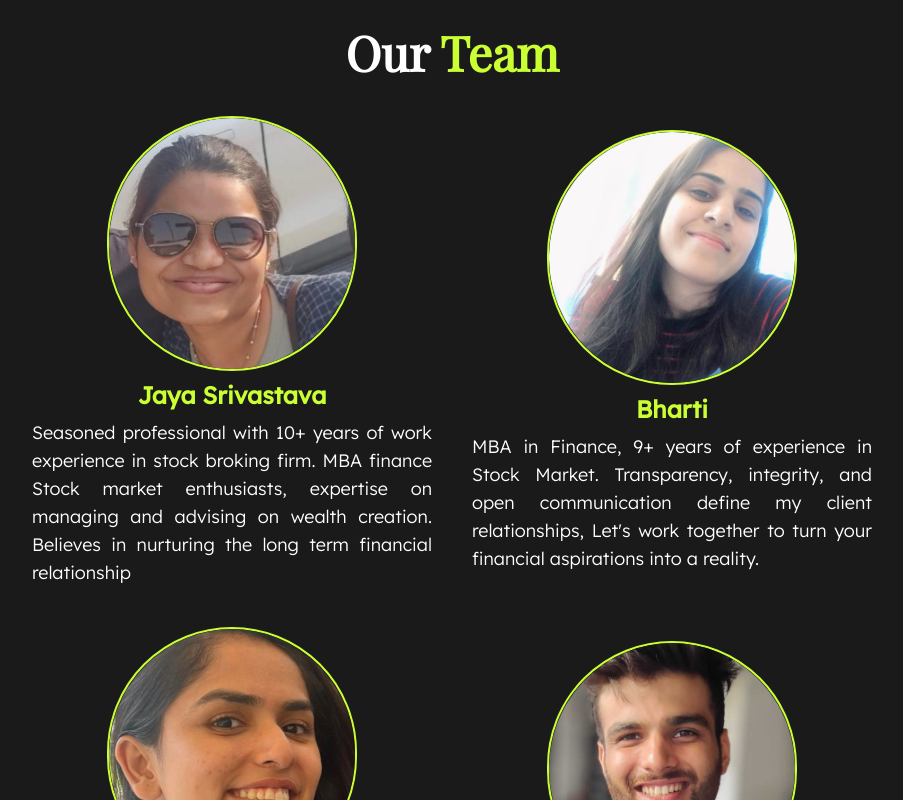
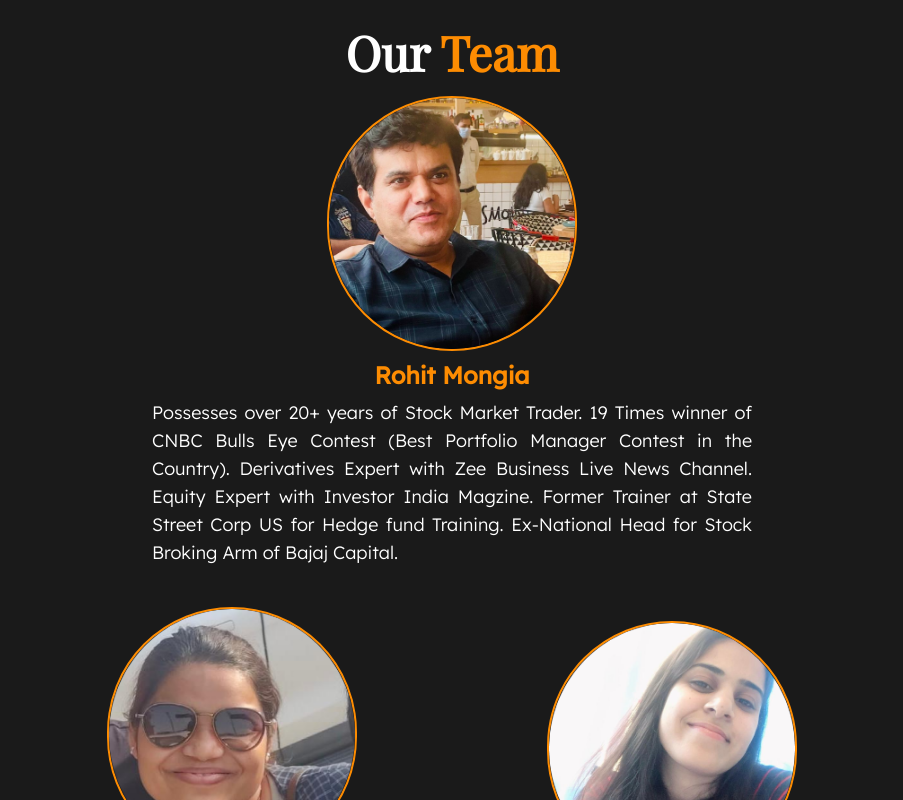
Before and after one commit to sai-ram-kaushik/goolluck, a Next.js app: page /about in a window 1280 px wide. Shown: the part 1320-2120 px from the top of the page, without its empty margins (188-1091 px from the left). Built offline with nearby package versions, Linux system fonts and the light colour scheme.

Commit message:
updated with the change

```diff
--- a/constants/index.js
+++ b/constants/index.js
@@ -207,6 +207,7 @@ export const life_at_goolluck_training_offline = [
 ];
 
 export const life_at_goolluck = [
+  { photo: "/assets/life_at_goolluck/recreational_activities/rohit.jpeg", key: 45 },
   { photo: "/assets/life_at_goolluck/recreational_activities/m1.jpeg", key: 2 },
   { photo: "/assets/life_at_goolluck/recreational_activities/m2.jpeg", key: 3 },
   { photo: "/assets/life_at_goolluck/recreational_activities/m3.jpeg", key: 4 },
--- a/lib/data.js
+++ b/lib/data.js
@@ -19,8 +19,7 @@ export const getStockMarketTraining = async () => {
       }
     }
   `;
-
-  return graphQLClient.request(query);
+  return GraphQLClient.request(query);
 };
 
 const getStockMarketCourseDetails = async (slug) => {
@@ -49,9 +48,7 @@ const getStockMarketCourseDetails = async (slug) => {
           id
           courseContentDetails
         }
-
       }
-
     }
   `;
 
--- a/pages/about/index.jsx
+++ b/pages/about/index.jsx
@@ -1,10 +1,11 @@
 import TransitionEffect from "@/components/TransitionEffect";
 import { team } from "@/constants";
+import rohit from "@/public/assets/team/rohit.png";
 import Image from "next/image";
 const index = () => {
   return (
     <section className="w-full p-5">
-      <TransitionEffect />
+      {/* <TransitionEffect /> */}
       <div className="container mx-auto">
         <div className="flex items-center justify-center">
           <h3>
@@ -62,7 +63,8 @@ const index = () => {
 
           <ul
             role="list"
-            className="marker:text-secondary list-decimal lg:max-w-[70rem] text-xl text-justify p-5 lg:p-0">
+            className="marker:text-secondary list-decimal lg:max-w-[70rem] text-xl text-justify p-5 lg:p-0"
+          >
             <li>
               Learn from champions: Gain a competitive edge, and Benefit
               yourself from training by the 19 times winner of CNBC Bulls Eye
@@ -117,6 +119,28 @@ const index = () => {
           </h3>
         </div>
 
+        <div className="flex items-center justify-center">
+          <div className="flex flex-col items-center gap-2 mt-5">
+            <Image
+              src={rohit}
+              alt="rohit"
+              width={250}
+              height={250}
+              className="rounded-full border-2 border-secondary"
+            />
+            <p className="text-2xl text-secondary font-bold">Rohit Mongia</p>
+            {/* <p className="font-bold">{list.designation}</p> */}
+            <p className="max-w-[600px] text-justify text-sm lg:text-lg">
+              Possesses over 20+ years of Stock Market Trader. 19 Times winner
+              of CNBC Bulls Eye Contest (Best Portfolio Manager Contest in the
+              Country). Derivatives Expert with Zee Business Live News Channel.
+              Equity Expert with Investor India Magzine. Former Trainer at State
+              Street Corp US for Hedge fund Training. Ex-National Head for Stock
+              Broking Arm of Bajaj Capital.
+            </p>
+          </div>
+        </div>
+
         <div className="mt-10 flex flex-wrap items-center justify-center gap-10">
           {team.map((list) => (
             <div key={list.key} className="flex flex-col items-center gap-2">
--- a/pages/stock-market-training/index.jsx
+++ b/pages/stock-market-training/index.jsx
@@ -1,5 +1,5 @@
 import TransitionEffect from "@/components/TransitionEffect";
-import { getStockMarketTraining } from "@/lib/data";
+// import { getStockMarketTraining } from "@/lib/data";
 import Image from "next/image";
 import {
   life_at_goolluck_training_iit,
@@ -8,14 +8,14 @@ import {
   life_at_goolluck_training_imt,
   life_at_goolluck_training_offline,
 } from "@/constants";
-import Link from "next/link";
-import Scroll from "@/components/Scroll";
+// import Link from "next/link";
+// import Scroll from "@/components/Scroll";
 
 const Stock_Market_Training = ({ data }) => {
   return (
     <div className="w-full p-5">
       <TransitionEffect />
-      <Scroll />
+      {/* <Scroll /> */}
       <div className="container mx-auto">
         <div className="flex items-center justify-center mt-10">
           <p className="text-4xl font-playfair text-center font-bold">
@@ -71,13 +71,13 @@ const Stock_Market_Training = ({ data }) => {
           </ul>
         </div>
 
-        <div className="flex items-center justify-center mt-10">
+        {/* <div className="flex items-center justify-center mt-10">
           <h3>
             Stock <span>Market Courses</span>
           </h3>
-        </div>
+        </div> */}
 
-        <div className="flex flex-wrap items-center justify-center gap-5 mt-10">
+        {/* <div className="flex flex-wrap items-center justify-center gap-5 mt-10">
           <div className="flex flex-col lg:flex-row items-center lg:items-start gap-16">
             {data.stockMarketCourses.map((list) => (
               <div
@@ -104,7 +104,7 @@ const Stock_Market_Training = ({ data }) => {
               </div>
             ))}
           </div>
-        </div>
+        </div> */}
 
         <div className="flex items-center justify-center mt-10">
           <h3>Previous Training Sessions</h3>
@@ -214,11 +214,11 @@ const Stock_Market_Training = ({ data }) => {
 
 export default Stock_Market_Training;
 
-export const getStaticProps = async () => {
-  const data = await getStockMarketTraining();
-  return {
-    props: {
-      data,
-    },
-  };
-};
+// export const getStaticProps = async () => {
+//   const data = await getStockMarketTraining();
+//   return {
+//     props: {
+//       data,
+//     },
+//   };
+// };
--- a/sections/HomePage.jsx
+++ b/sections/HomePage.jsx
@@ -1,33 +1,38 @@
 import Image from "next/image";
 import vector from "@/public/assets/8.png";
 import Button from "@/components/Button";
-import design from "@/public/assets/design.png";
 import TransitionEffect from "@/components/TransitionEffect";
 const HomePage = () => {
   return (
-    <section className='w-full py-10 p-5'>
+    <section className="w-full py-10 p-5">
       <TransitionEffect />
-      <Image src={design} alt='design' className='absolute top-0 left-0' />
-      <div className='container mx-auto w-full h-full'>
-        <div className='flex flex-col lg:flex-row items-center justify-between gap-20 lg:gap-40 w-full h-full'>
-          <div className='flex flex-col items-center lg:items-start lg:w-[649.81px] gap-[50px]'>
-            <h1 className='leading-[2.5rem] lg:leading-[4.5rem]'>
+      {/* <Image src={design} alt='design' className='absolute top-0 left-0' /> */}
+      <div className="container mx-auto w-full h-full">
+        <div className="flex flex-col lg:flex-row items-center justify-between gap-20 lg:gap-40 w-full h-full">
+          <div className="flex flex-col items-center lg:items-start lg:w-[649.81px] gap-[50px]">
+            <h1 className="leading-[2.5rem] lg:leading-[4.5rem]">
               Goolluck Investments -{" "}
               <span>Stock Market Training Institute</span>
             </h1>
 
-            <p className='text-justify lg:text-start'>
-              Goolluck Investments is a portfolio advisory firm and stock market training
-              institute. Here, you will learn about real time trading and
-              strategies used by the traders of our institution. Learn directly
-              from trader. Come & learn directly from traders.
+            <p className="text-justify lg:text-start">
+              Goolluck Investments is a portfolio advisory firm and stock market
+              training institute. Here, you will learn about real time trading
+              and strategies used by the traders of our institution. Learn
+              directly from trader. Come & learn directly from traders.
             </p>
 
             <Button>Get Started</Button>
           </div>
 
           <div>
-            <Image src={vector} alt='home_vector' width={700} height={700} className="rounded-xl" />
+            <Image
+              src={vector}
+              alt="home_vector"
+              width={700}
+              height={700}
+              className="rounded-xl"
+            />
           </div>
         </div>
       </div>
--- a/styles/globals.css
+++ b/styles/globals.css
@@ -30,11 +30,11 @@
 }
 
 ::-webkit-scrollbar-track {
-  background-color: #1A1A1A;
+  background-color: #1a1a1a;
 }
 
 ::-webkit-scrollbar-thumb {
-  background-color: #CAFF33;
+  background-color: #fd8c02;
   border-radius: 1rem;
   background-clip: content-box;
 }
--- a/tailwind.config.js
+++ b/tailwind.config.js
@@ -11,7 +11,7 @@ module.exports = {
       colors: {
         background: "#1A1A1A",
         primary: "#fff",
-        secondary: "#CAFF33",
+        secondary: "#FD8C02",
         footer: "#1C1C1C"
       },
 
```
Also changed, not shown: public/assets/life_at_goolluck/recreational_activities/rohit.jpeg (added), public/assets/team/rohit.png (added).
